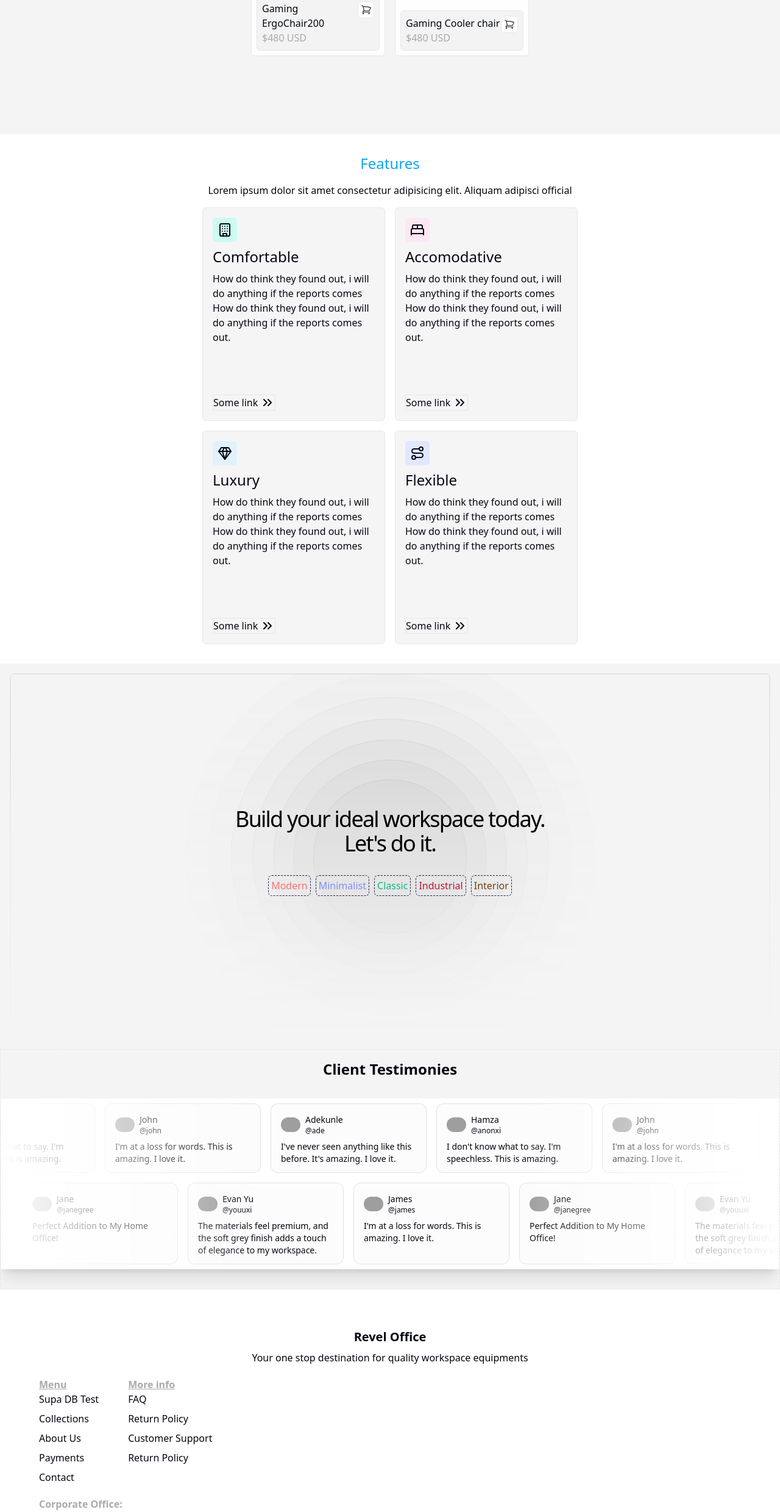
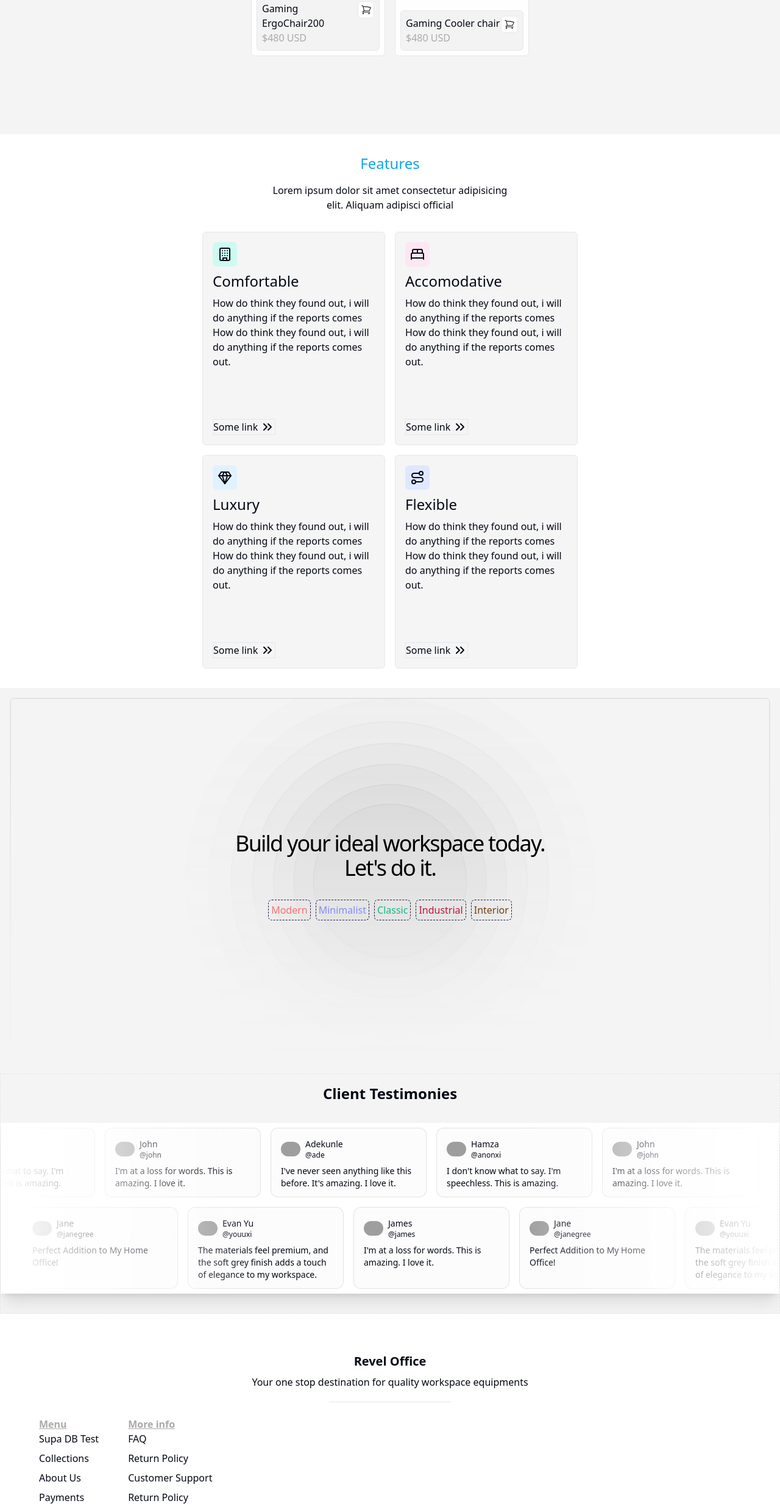
Before and after one commit to suleiman-hamza/RevelOffice, a Vue app: page / in a window 1280 px wide. Shown: the part 1492-3971 px from the top of the page at 61% size. Built offline with nearby package versions, Linux system fonts and the light colour scheme; no server answers; grey boxes are pictures that could not be loaded; what @inspira-ui/plugins would draw is missing.

Commit message:
[refactoring]: updated footer header mb, hr for footerheader, tryout scroll in hero-image disabled in mobile like pointer-events to none

```diff
--- a/src/components/Features.vue
+++ b/src/components/Features.vue
@@ -7,7 +7,7 @@ const count = ref(45);
 <template>
     <section class="p-4 sm:p-8">
         <h2 class="text-sky-500 text-2xl mb-4 text-center">Features</h2>
-        <p class="mb-4 text-center">Lorem ipsum dolor sit amet consectetur adipisicing elit. Aliquam adipisci official</p>
+        <p class="mb-8 text-center max-w-[400px] mx-auto">Lorem ipsum dolor sit amet consectetur adipisicing elit. Aliquam adipisci official</p>
 
         <div class="flex gap-4 flex-col sm:flex-row max-w-[750px] mx-auto flex-wrap justify-center items-center sm:items-stretch">
             <div class="border p-4 flex flex-col max-w-[300px] w-full rounded-md h-[350px] bg-zinc-100/90">
--- a/src/components/Footer.vue
+++ b/src/components/Footer.vue
@@ -10,6 +10,7 @@
             </h2>
             <p>Your one stop destination for quality workspace equipments</p>
         </section>
+        <hr class="w-[200px] mx-auto mb-6">
         <section class="max-w-[500px] flex flex-row gap-12 mb-5">
             <div>
                 <h4 class="font-bold text-[#aca9a9] underline">Menu</h4>
--- a/src/components/HeroImageSlide.vue
+++ b/src/components/HeroImageSlide.vue
@@ -217,7 +217,6 @@ const transitionProps = computed(() => {
 <template>
     <div
     ref="sliderRef"
-    tabindex="0"
     class="relative flex size-full items-center justify-center overflow-hidden transition-colors focus:outline-none focus:ring-1"
     :style="{
       perspective: props.perspective,
@@ -260,7 +259,7 @@ const transitionProps = computed(() => {
 .fullscreen-image {
   width: 100%;
   height: 100vh;
-  object-fit: cover; /* Crop to fill container */
-  object-position: center; /* Adjust crop focus */
+  object-fit: cover;
+  object-position: center;
 }
 </style>
```
